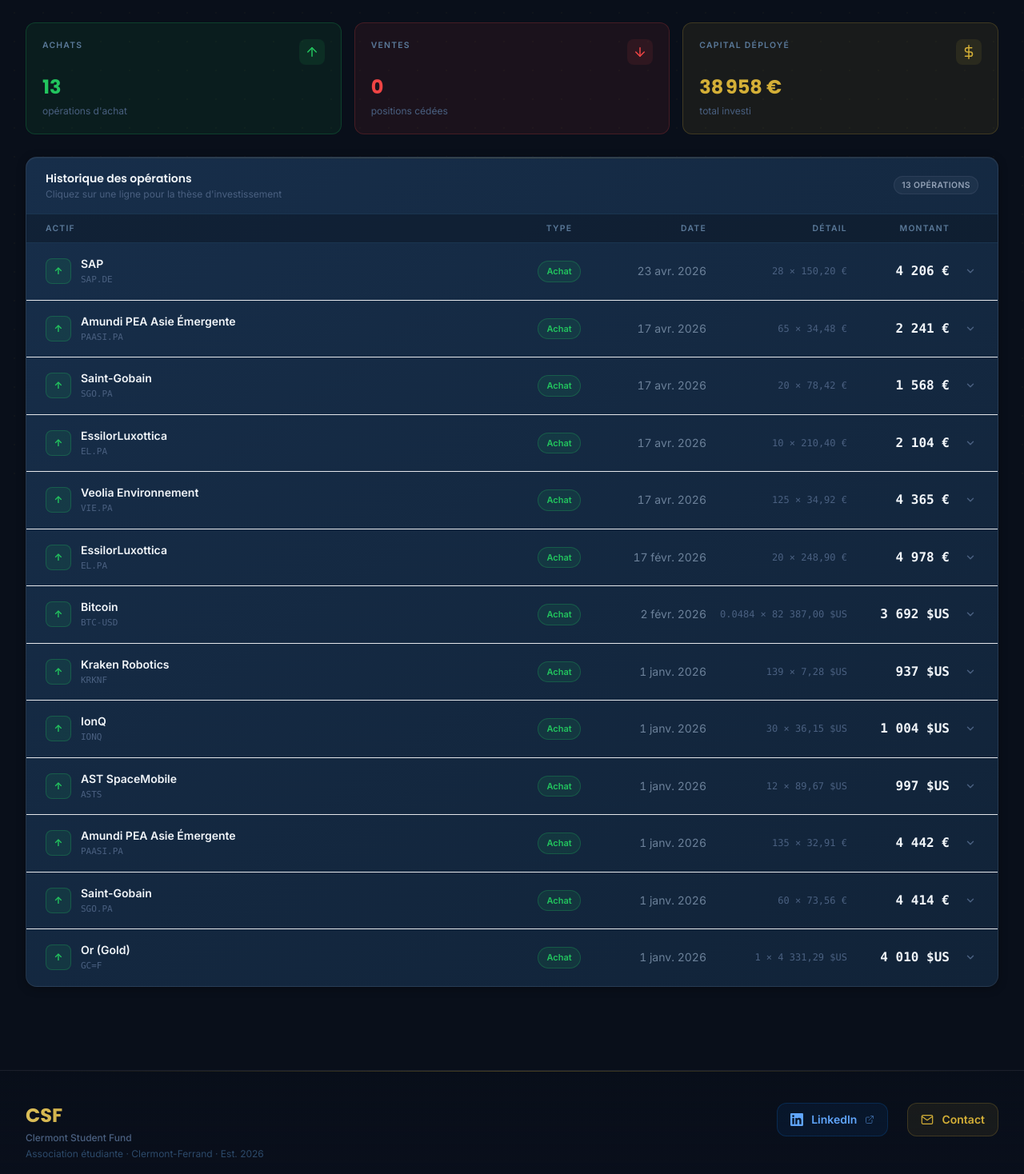
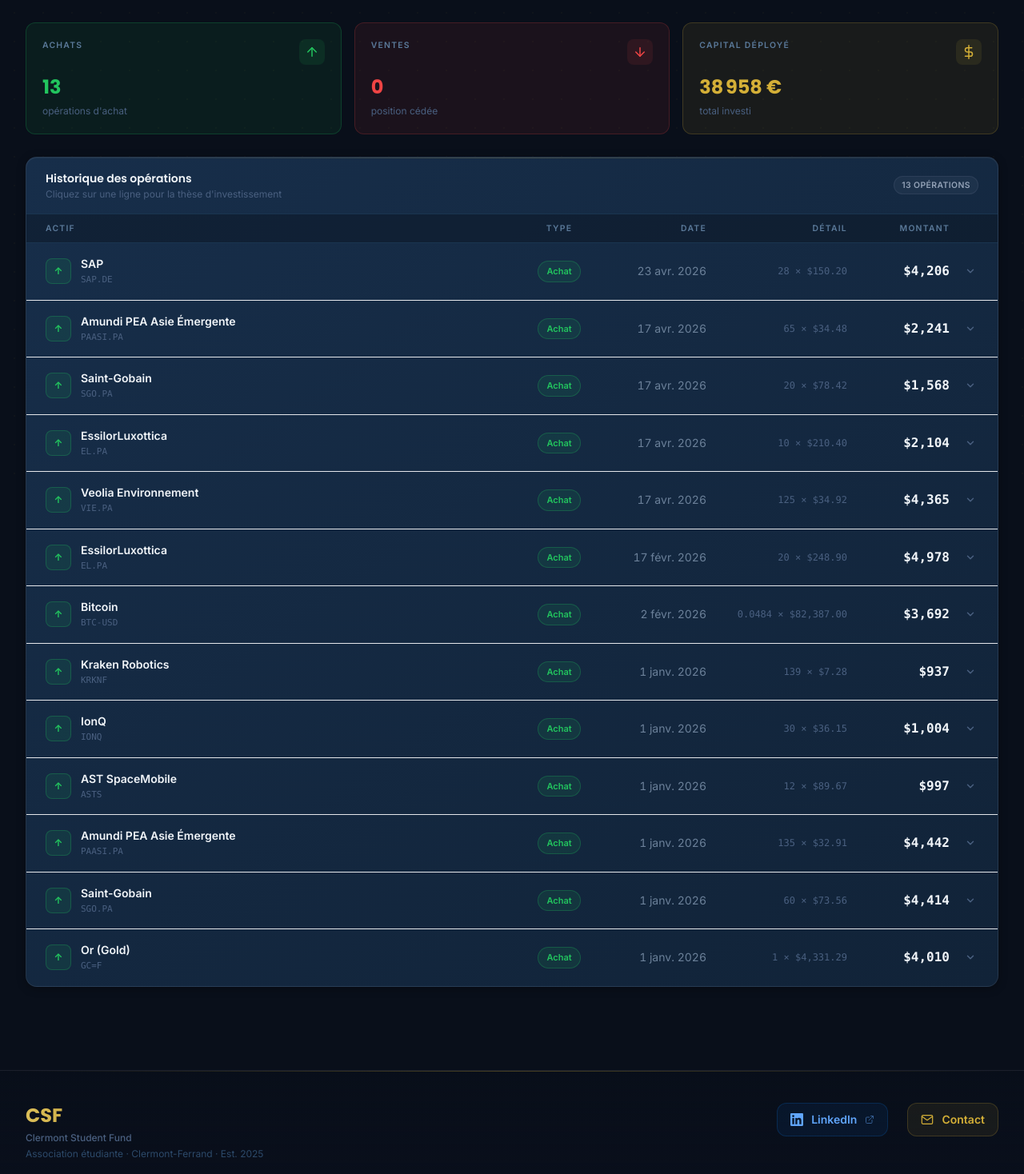
Before and after one commit to perriereti-sys/clermont-student-fund, a Next.js app in the folder clermont-student-fund/: page /mouvements in a window 1280 px wide. Shown: the part 182-1650 px from the top of the page at 80% size. Built offline with nearby package versions, Linux system fonts and the light colour scheme.

Commit message:
fix: tout en USD, pluriel cédées, date fond 2025

```diff
--- a/clermont-student-fund/app/mouvements/page.tsx
+++ b/clermont-student-fund/app/mouvements/page.tsx
@@ -30,7 +30,7 @@
     {
       label: 'Ventes',
       value: sells.length,
-      sub: 'positions cédées',
+      sub: `position${sells.length > 1 ? 's' : ''} cédée${sells.length > 1 ? 's' : ''}`,
       color: '#ef4444',
       bg: 'rgba(239,68,68,0.08)',
       border: 'rgba(239,68,68,0.2)',
--- a/clermont-student-fund/app/page.tsx
+++ b/clermont-student-fund/app/page.tsx
@@ -59,7 +59,7 @@
           <p className="section-label mb-4">Informations du fond</p>
           <div className="grid grid-cols-2 sm:grid-cols-4 gap-5">
             {[
-              { label: 'Création',   value: '01/01/2026'   },
+              { label: 'Création',   value: '01/10/2025'   },
               { label: 'Capital',    value: '$100 000'     },
               { label: 'Stratégie',  value: 'Multi-actifs' },
               { label: 'Devise',     value: 'USD'          },
--- a/clermont-student-fund/components/Footer.tsx
+++ b/clermont-student-fund/components/Footer.tsx
@@ -13,7 +13,7 @@
           <div className="text-center sm:text-left">
             <p className="font-display font-bold text-2xl text-shimmer mb-1">CSF</p>
             <p className="text-xs font-medium" style={{ color: '#4A6080' }}>Clermont Student Fund</p>
-            <p className="text-xs mt-1" style={{ color: '#2d4a6a' }}>Association étudiante · Clermont-Ferrand · Est. 2026</p>
+            <p className="text-xs mt-1" style={{ color: '#2d4a6a' }}>Association étudiante · Clermont-Ferrand · Est. 2025</p>
           </div>
 
           {/* Links */}
--- a/clermont-student-fund/components/HeroSection.tsx
+++ b/clermont-student-fund/components/HeroSection.tsx
@@ -63,7 +63,7 @@
           style={{ background: 'rgba(212,175,55,0.1)', border: '1px solid rgba(212,175,55,0.25)', color: '#D4AF37' }}
         >
           <span className="w-1.5 h-1.5 rounded-full bg-gold animate-pulse" />
-          Est. 2026 · Clermont-Ferrand
+          Est. 2025 · Clermont-Ferrand
         </div>
 
         {/* Main heading */}
--- a/clermont-student-fund/components/movements/MovementsTable.tsx
+++ b/clermont-student-fund/components/movements/MovementsTable.tsx
@@ -12,10 +12,10 @@
 };
 
 const fmtDate  = (s: string) => new Date(s).toLocaleDateString('fr-FR', { day: 'numeric', month: 'short', year: 'numeric' });
-const fmtTotal = (n: number, cur: string) =>
-  new Intl.NumberFormat('fr-FR', { style: 'currency', currency: cur === 'EUR' ? 'EUR' : 'USD', maximumFractionDigits: 0 }).format(n);
-const fmtPrice = (n: number, cur: string) =>
-  new Intl.NumberFormat('fr-FR', { style: 'currency', currency: cur === 'EUR' ? 'EUR' : 'USD', minimumFractionDigits: 2, maximumFractionDigits: 2 }).format(n);
+const fmtTotal = (n: number, _cur?: string) =>
+  new Intl.NumberFormat('en-US', { style: 'currency', currency: 'USD', maximumFractionDigits: 0 }).format(n);
+const fmtPrice = (n: number, _cur?: string) =>
+  new Intl.NumberFormat('en-US', { style: 'currency', currency: 'USD', minimumFractionDigits: 2, maximumFractionDigits: 2 }).format(n);
 const fmtQty   = (n: number) => n % 1 === 0 ? n.toString() : n.toFixed(4);
 
 export default function MovementsTable({ movements }: Props) {
```
